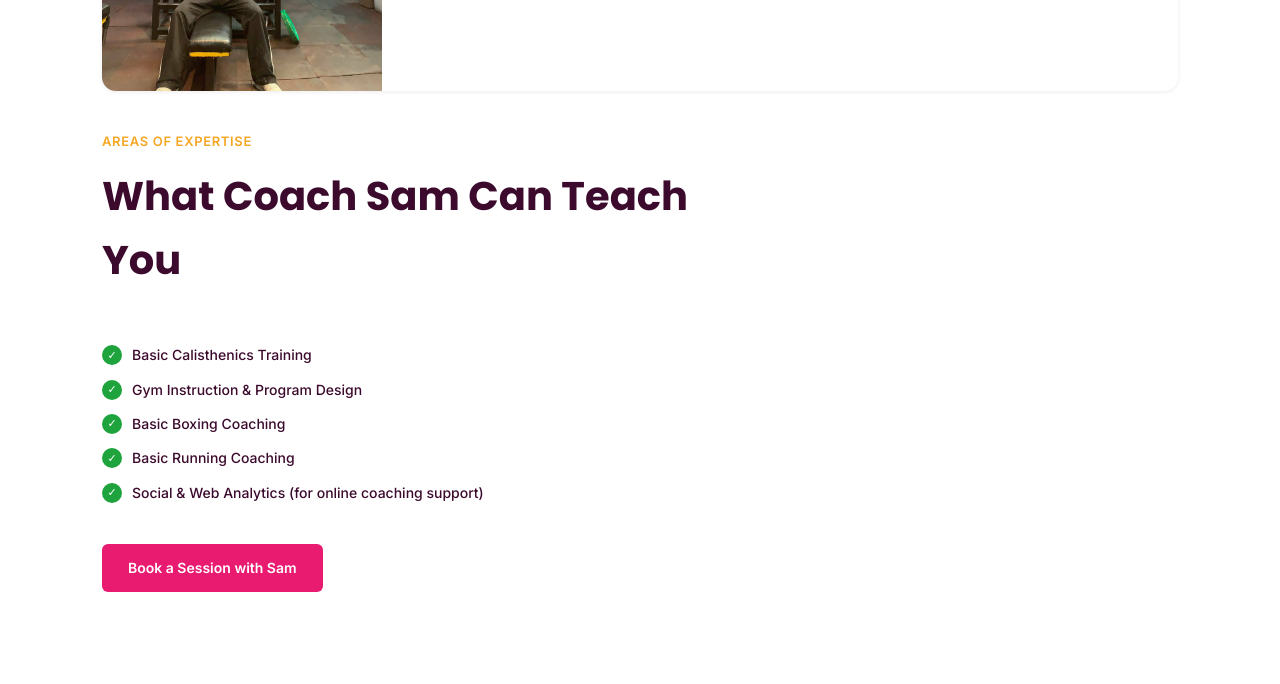
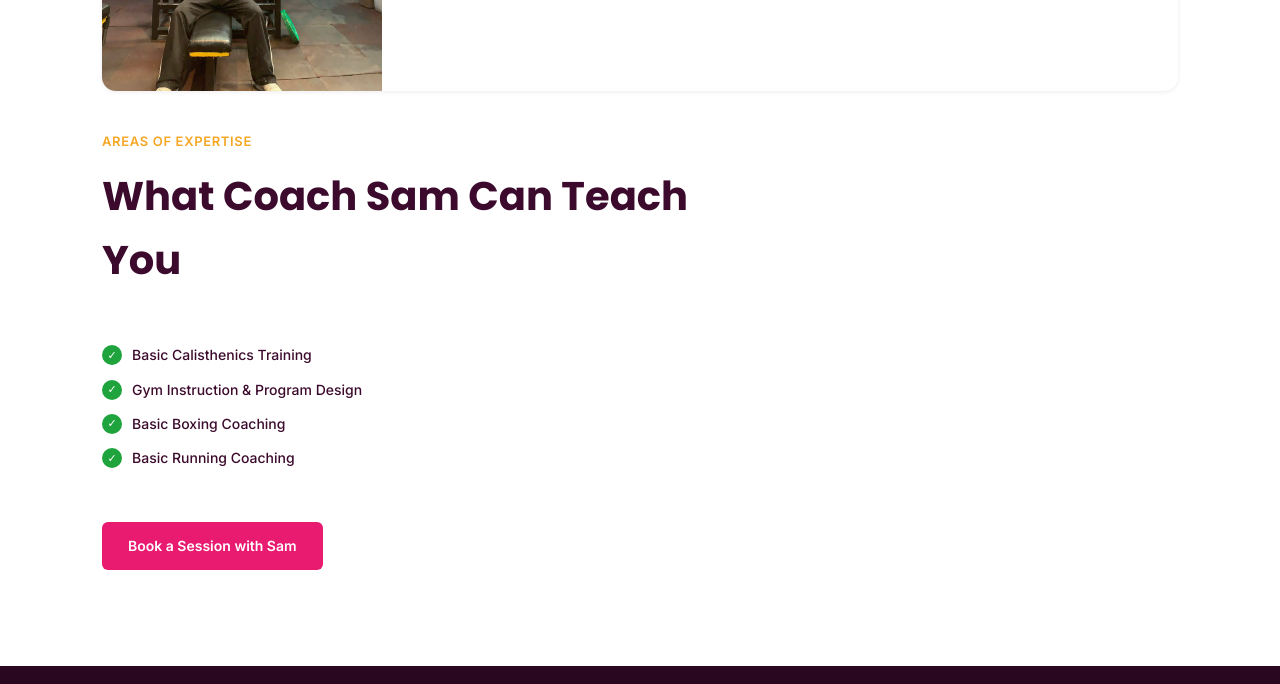
Before and after one commit to smcrmnia123-lang/energy-revive-website, a plain HTML site: page trainer.html in a window 1280 px wide. Shown: the part 438-1122 px from the top of the page. Drawn offline with Linux system fonts and the light colour scheme.

Commit message:
Update trainer.html

```diff
--- a/trainer.html
+++ b/trainer.html
@@ -45,8 +45,6 @@
         <div class="check-item"><span class="dot">✓</span> Gym Instruction &amp; Program Design</div>
         <div class="check-item"><span class="dot">✓</span> Basic Boxing Coaching</div>
         <div class="check-item"><span class="dot">✓</span> Basic Running Coaching</div>
-        <div class="check-item"><span class="dot">✓</span> Social &amp; Web Analytics (for online coaching support)</div>
-      </div>
 
       <div style="margin-top:40px;">
         <a href="index.html#booking" class="btn btn-accent">Book a Session with Sam</a>
```
